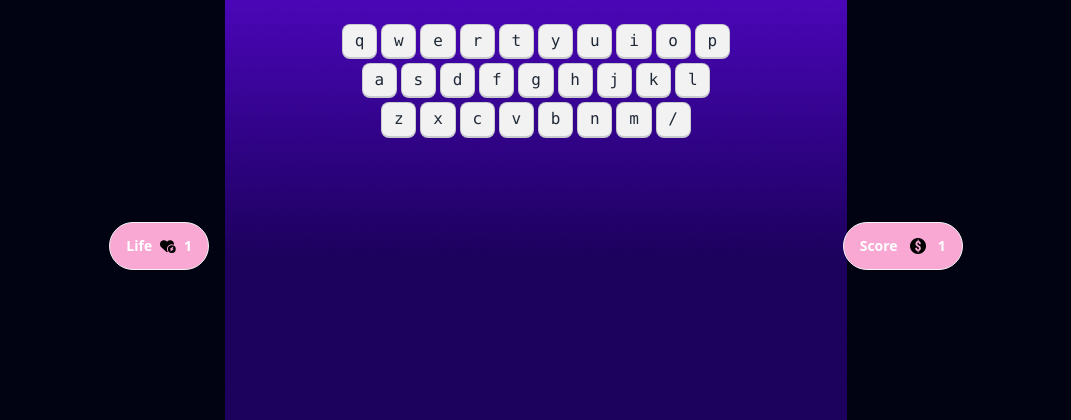
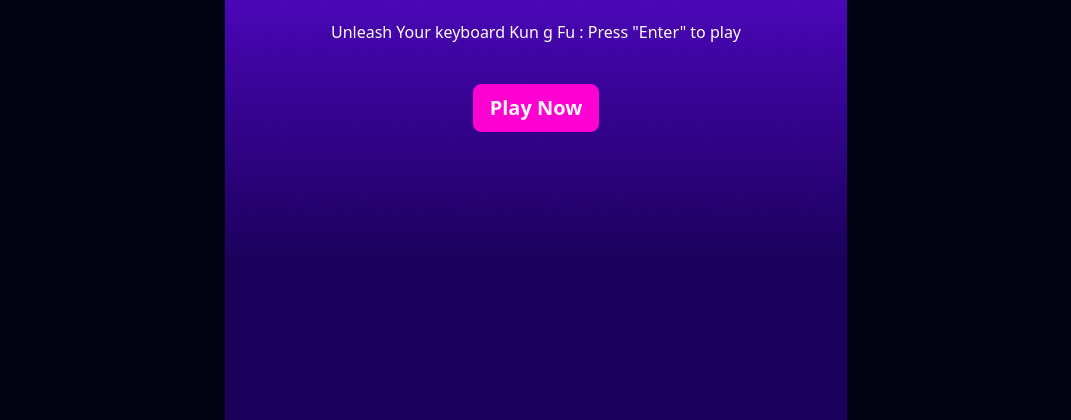
Before and after one commit to PeyalHasan/alphaClashPro.js, a plain HTML site: page alphabet-clash-pro-resources/index.html in a window 1280 px wide. Shown: the part 380-800 px from the top of the page, without its empty margins (104-1175 px from the left). Drawn offline with nearby package versions, Linux system fonts and the light colour scheme.

Commit message:
complite all

```diff
--- a/alphabet-clash-pro-resources/index.html
+++ b/alphabet-clash-pro-resources/index.html
@@ -14,15 +14,15 @@
 <body class="font-poppins">
     <main class="min-h-screen bg-[#010313] bg-[url(images/background.png)] bg-no-repeat bg-center">
         <!--Home screen-->
-        <section class="home min-h-screen text-white flex  justify-center items-center hidden">
+        <section id="home-screen" class=" min-h-screen text-white flex  justify-center items-center ">
             <div class="flex flex-col items-center gap-10">
-                <h1 class="text-8xl font-anton uppercase font-normal ">Alpha Clash Pro</h1>
+                <h1 class="text-7xl font-anton uppercase font-normal ">Alpha Clash Pro</h1>
                 <p class="">Unleash Your keyboard Kun g Fu : Press "Enter" to play</p>
-                <button class="btn btn-secondary">Play Now</button>
+                <button onclick="play()" class="btn btn-secondary text-xl">Play Now</button>
             </div>
         </section>
         <!--Play-ground-->
-        <section class="play-ground">
+        <section id="play-ground" class=" hidden">
             <!--Playground container-->
             <div class="flex flex-col items-center gap-20">
                 <!--Screen-->
@@ -30,42 +30,44 @@
                     <div class="flex justify-center">
                         <p class="bg-[#2F2941] text-white px-6 pb-4 rounded-b-xl">Don't watch keyboard while playing...</p>
                     </div>
-                    <p class="text-black text-9xl font-bold text-center mt-5">Y</p>
+                    <p id="current-alphabte" class="text-black text-9xl font-bold text-center mt-5 uppercase">Y</p>
                 </div>
                 <!--keyboard Start-->
                 <div>
                     <div class="flex justify-center gap-1 my-1 w-full">
-                        <kbd class="kbd">q</kbd>
-                        <kbd class="kbd">w</kbd>
-                        <kbd class="kbd">e</kbd>
-                        <kbd class="kbd">r</kbd>
-                        <kbd class="kbd">t</kbd>
-                        <kbd class="kbd">y</kbd>
-                        <kbd class="kbd">u</kbd>
-                        <kbd class="kbd">i</kbd>
-                        <kbd class="kbd">o</kbd>
-                        <kbd class="kbd">p</kbd>
+                        <kbd id="q" class="kbd">q</kbd>
+                        <kbd id="q" class="kbd">q</kbd>
+                        <kbd id="q" class="kbd">q</kbd>
+                        <kbd id="w" class="kbd">w</kbd>
+                        <kbd id="e" class="kbd">e</kbd>
+                        <kbd id="r" class="kbd">r</kbd>
+                        <kbd id="t" class="kbd">t</kbd>
+                        <kbd id="y" class="kbd">y</kbd>
+                        <kbd id="u" class="kbd">u</kbd>
+                        <kbd id="i" class="kbd">i</kbd>
+                        <kbd id="o" class="kbd">o</kbd>
+                        <kbd id="p" class="kbd">p</kbd>
                       </div>
                       <div class="flex justify-center gap-1 my-1 w-full">
-                        <kbd class="kbd">a</kbd>
-                        <kbd class="kbd">s</kbd>
-                        <kbd class="kbd">d</kbd>
-                        <kbd class="kbd">f</kbd>
-                        <kbd class="kbd">g</kbd>
-                        <kbd class="kbd">h</kbd>
-                        <kbd class="kbd">j</kbd>
-                        <kbd class="kbd">k</kbd>
-                        <kbd class="kbd">l</kbd>
+                        <kbd id="a" class="kbd">a</kbd>
+                        <kbd id="s" class="kbd">s</kbd>
+                        <kbd id="d" class="kbd">d</kbd>
+                        <kbd id="f" class="kbd">f</kbd>
+                        <kbd id="g" class="kbd">g</kbd>
+                        <kbd id="h" class="kbd">h</kbd>
+                        <kbd id="j" class="kbd">j</kbd>
+                        <kbd id="k" class="kbd">k</kbd>
+                        <kbd id="l" class="kbd">l</kbd>
                       </div>
                       <div class="flex justify-center gap-1 my-1 w-full">
-                        <kbd class="kbd">z</kbd>
-                        <kbd class="kbd">x</kbd>
-                        <kbd class="kbd">c</kbd>
-                        <kbd class="kbd">v</kbd>
-                        <kbd class="kbd">b</kbd>
-                        <kbd class="kbd">n</kbd>
-                        <kbd class="kbd">m</kbd>
-                        <kbd class="kbd">/</kbd>
+                        <kbd id="z" class="kbd">z</kbd>
+                        <kbd id="x" class="kbd">x</kbd>
+                        <kbd id="c" class="kbd">c</kbd>
+                        <kbd id="v" class="kbd">v</kbd>
+                        <kbd id="b" class="kbd">b</kbd>
+                        <kbd id="n" class="kbd">n</kbd>
+                        <kbd id="m" class="kbd">m</kbd>
+                        <kbd id="/" class="kbd">/</kbd>
                       </div>
                 </div>
                 <!--Keyboard End-->
@@ -84,11 +86,17 @@
                 </div>
             </div>
         </section>
-
-        <section class="score">
-
+        <!--Final score start-->
+        <section class="score flex justify-center items-center min-h-screen hidden">
+            <div class="text-white text-center space-y-6 bg-[#FFFFFF33] p-4 rounded-lg">
+                <h1 class="text-8xl"><span class="font-extrabold">Score:</span><span>14</span></h1>
+                <button class="btn">Play Again</button>
+                <p>Practice will make you a Pro</p>
+            </div>
         </section>
     </main>
+    <script src="utility.js"></script>
+    <script src="script.js"></script>
 </body>
 
 </html>
--- /dev/null
+++ b/alphabet-clash-pro-resources/script.js
@@ -0,0 +1,22 @@
+// function play(){
+//     const homeSection = document.getElementById('home-screen');
+//     homeSection.classList.add('hidden');
+
+//     const playgroundSection = document.getElementById('play-ground');
+//     playgroundSection.classList.remove('hidden')
+// }
+
+function continueGame(){
+    const alphabet = getARandomAlphabet();
+
+    const currentAlphabetElement = document.getElementById('current-alphabte');
+    currentAlphabetElement.innerText = alphabet;
+
+    setBackgroundColorById(alphabet)
+}
+
+function play(){
+    hideElementById('home-screen');
+    showElementById('play-ground');
+    continueGame();
+}
--- /dev/null
+++ b/alphabet-clash-pro-resources/utility.js
@@ -0,0 +1,25 @@
+function hideElementById(elementId){
+    const element = document.getElementById(elementId);
+    element.classList.add('hidden')
+}
+
+function showElementById(elementId){
+    const element = document.getElementById(elementId);
+    element.classList.remove('hidden')
+}
+
+function getARandomAlphabet(){
+    const alphabetString = 'asdfghjklpoiuytrewqzxcvbnm';
+    const aplhabets = alphabetString.split('');
+
+    const randomNumber = Math.random()*25;
+    const index = Math.round(randomNumber);
+    const aplhabet =aplhabets[index];
+    return aplhabet;
+}
+
+function setBackgroundColorById(elementId){
+    const element = document.getElementById(elementId);
+    element.classList.add('bg-orange-400')
+    document.getElementById('current-alphabte').toogle
+}
```
